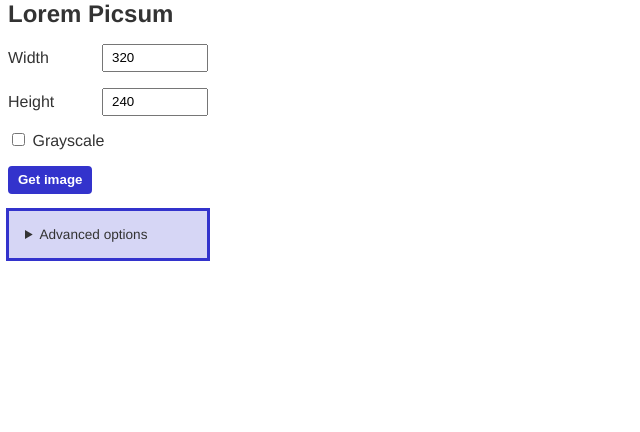
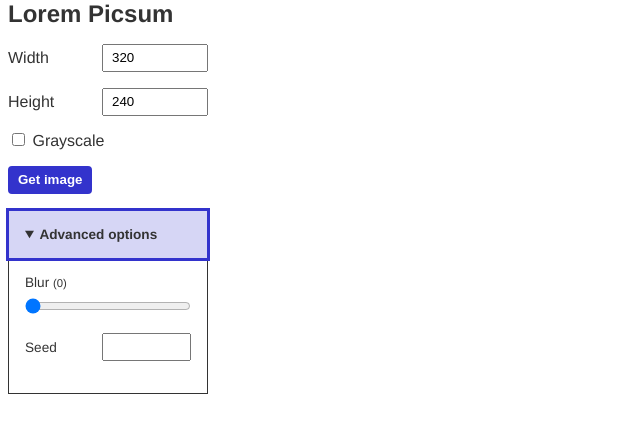
Before and after one commit to mraichelson/unsplash-extension, a Vue app: page / in a window 1280 px wide. Both pictures are taken after a click on the heading "Advanced options". Shown: the top 432 px of the page, without its empty margins (0-640 px from the left). Built offline with nearby package versions, Linux system fonts and the light colour scheme.

Commit message:
MVP achieved

```diff
--- a/src/App.vue
+++ b/src/App.vue
@@ -40,12 +40,13 @@
       <div class="form-actions">
         <button type="submit" aria-label="Get image">Get image</button>
       </div>
-      <details open>
+      <details>
         <summary>Advanced options</summary>
         <div>
-          <p>lorem ipsum dolor sit amet.</p>
-          <div class="form-element">
-            <label for="blur">Blur</label>
+          <div class="form-element form-element-block">
+            <label for="blur"
+              >Blur <small>({{ blur }})</small></label
+            >
             <input
               type="range"
               name="blur"
@@ -55,7 +56,16 @@
               v-model="blur"
             />
           </div>
-          <button @click.prevent="saveAsDefault">Save as default</button>
+          <div class="form-element">
+            <label for="seed">Seed</label>
+            <input
+              type="text"
+              name="seed"
+              id="seed"
+              v-model="seed"
+              @focus="$event.target.select()"
+            />
+          </div>
         </div>
       </details>
     </form>
@@ -68,9 +78,24 @@ export default {
   computed: {
     imageUrl() {
       const baseUrl = 'https://picsum.photos'
-      const grayscale = this.grayscale ? 'grayscale' : ''
-      const blur = this.blur ? 'blur' : ''
-      return `${baseUrl}/${this.width}/${this.height}${grayscale}`
+
+      let seed = ''
+      if (this.seed !== '') {
+        seed = `/seed/${this.seed}`
+      }
+
+      let queryString = ''
+      const queryParams = []
+      if (this.grayscale) {
+        queryParams.push('grayscale')
+      }
+      if (this.blur > 0) {
+        queryParams.push(`blur=${this.blur}`)
+      }
+      if (queryParams.length > 0) {
+        queryString = '?' + queryParams.join('&')
+      }
+      return `${baseUrl}${seed}/${this.width}/${this.height}${queryString}`
     }
   },
   data() {
@@ -78,7 +103,8 @@ export default {
       width: 320,
       height: 240,
       grayscale: false,
-      blur: 0
+      blur: 0,
+      seed: ''
     }
   },
   methods: {
@@ -98,9 +124,6 @@ export default {
          */
         window.open(this.imageUrl)
       }
-    },
-    saveAsDefault() {
-      console.log('todo: save settings as default')
     }
   }
 }
@@ -129,6 +152,10 @@ input[type='number'] {
   padding: 0 0 0 0.5rem;
   line-height: 1.5rem;
 }
+input[type='range'] {
+  margin: 0;
+  width: 100%;
+}
 button {
   background-color: $accent;
   border: 2px solid $accent;
@@ -148,8 +175,6 @@ button {
 h1 {
   font-size: 1.5rem;
 }
-// label {
-// }
 details {
   border: 1px solid $dark;
   font-size: 0.85rem;
@@ -157,6 +182,7 @@ details {
   summary {
     background-color: rgba($accent, 0.2);
     cursor: pointer;
+    font-weight: bold;
     padding: 1rem;
     &:focus {
       outline: 3px solid $accent;
@@ -178,5 +204,12 @@ div.form-element {
     box-sizing: border-box;
     flex: 1;
   }
+  &.form-element-block {
+    display: block;
+    label {
+      display: block;
+      margin-bottom: 0.5rem;
+    }
+  }
 }
 </style>
```
